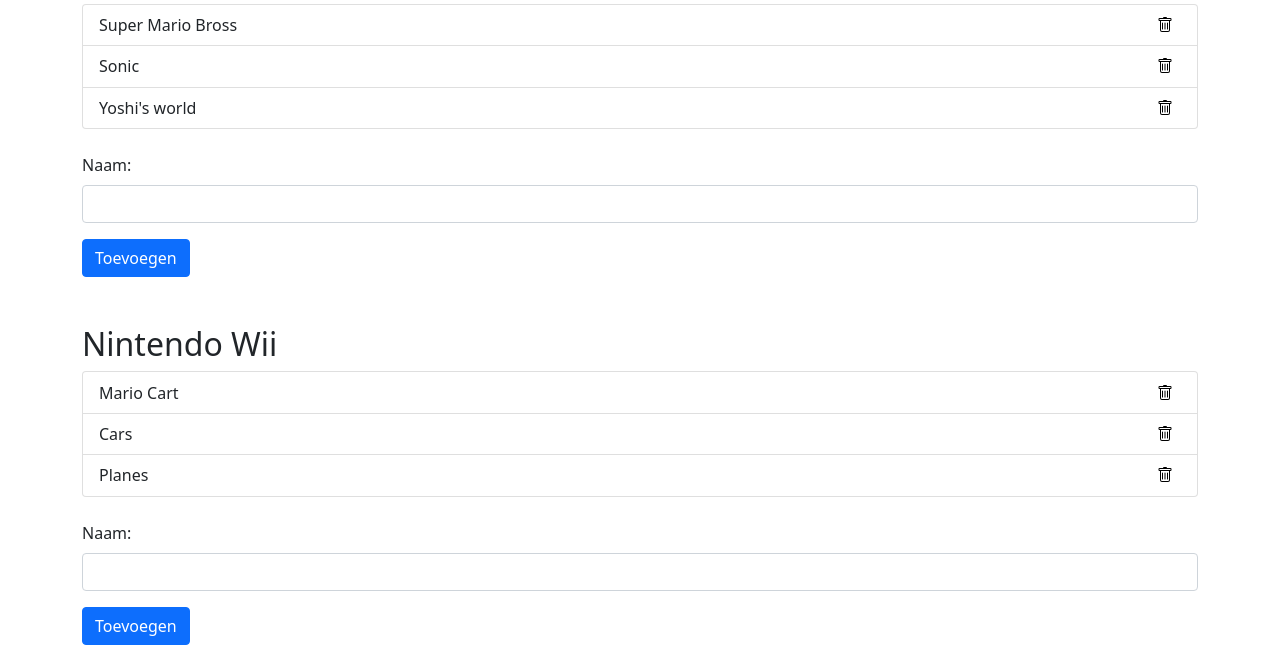
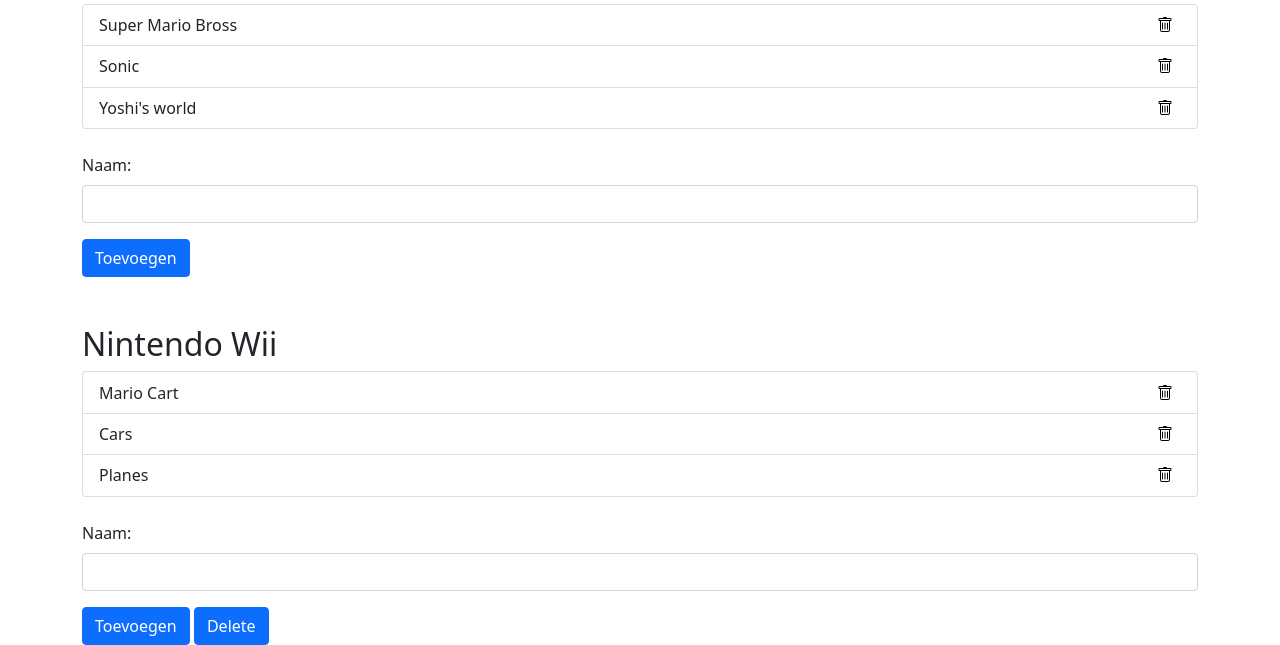
Before and after one commit to KennethVDAB/HermansGames25012023, a plain HTML site: page index.html in a window 1280 px wide. Shown: the part 586-1231 px from the top of the page. Drawn offline with nearby package versions, Linux system fonts and the light colour scheme.

Commit message:
delete knop

```diff
--- a/index.html
+++ b/index.html
@@ -93,6 +93,7 @@
       <input type="text" class="form-control" id="naam-nwii">
     </div>
     <button type="submit" class="btn btn-primary" id="nwii">Toevoegen</button>
+    <button type="submet" class="btn btn-primary" id="nwi">Delete</button>
   </form>
 </body>
 
```
